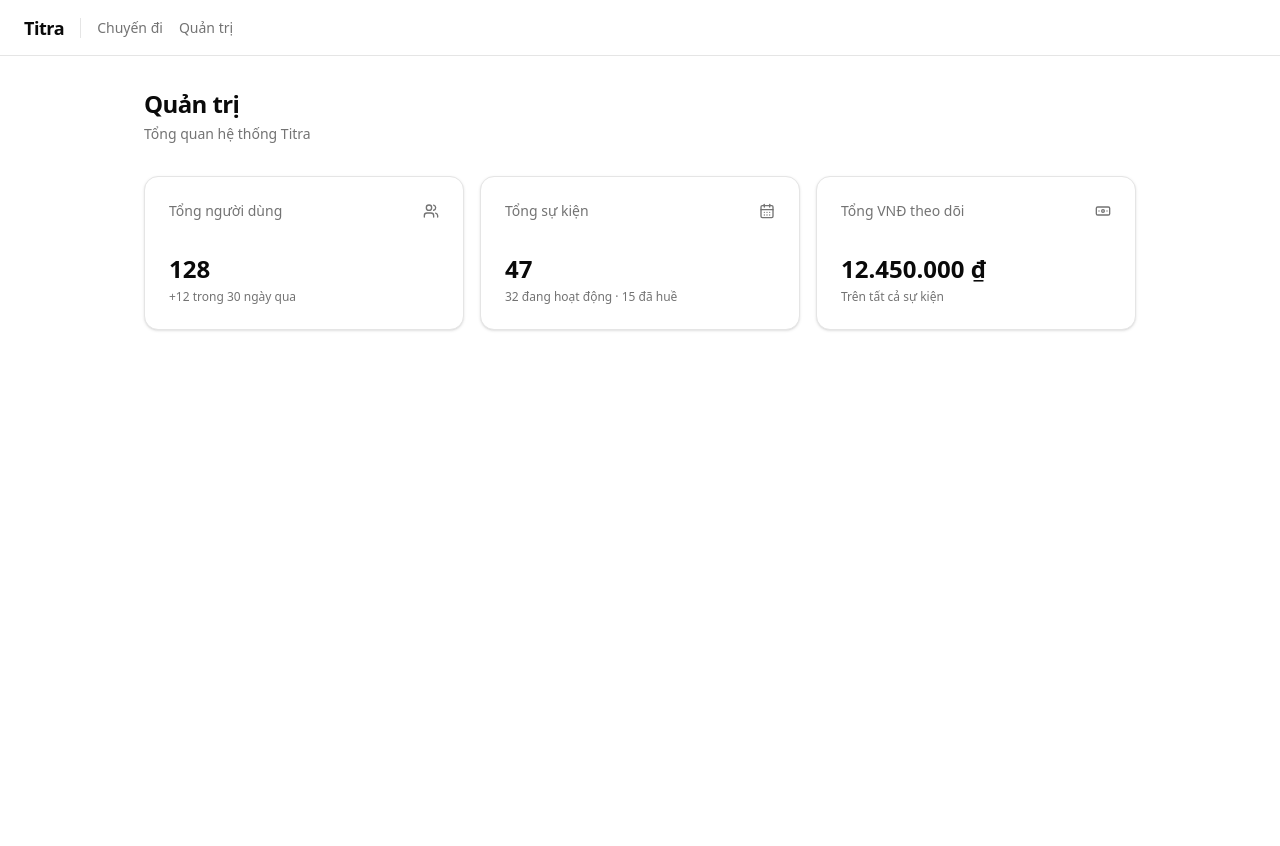
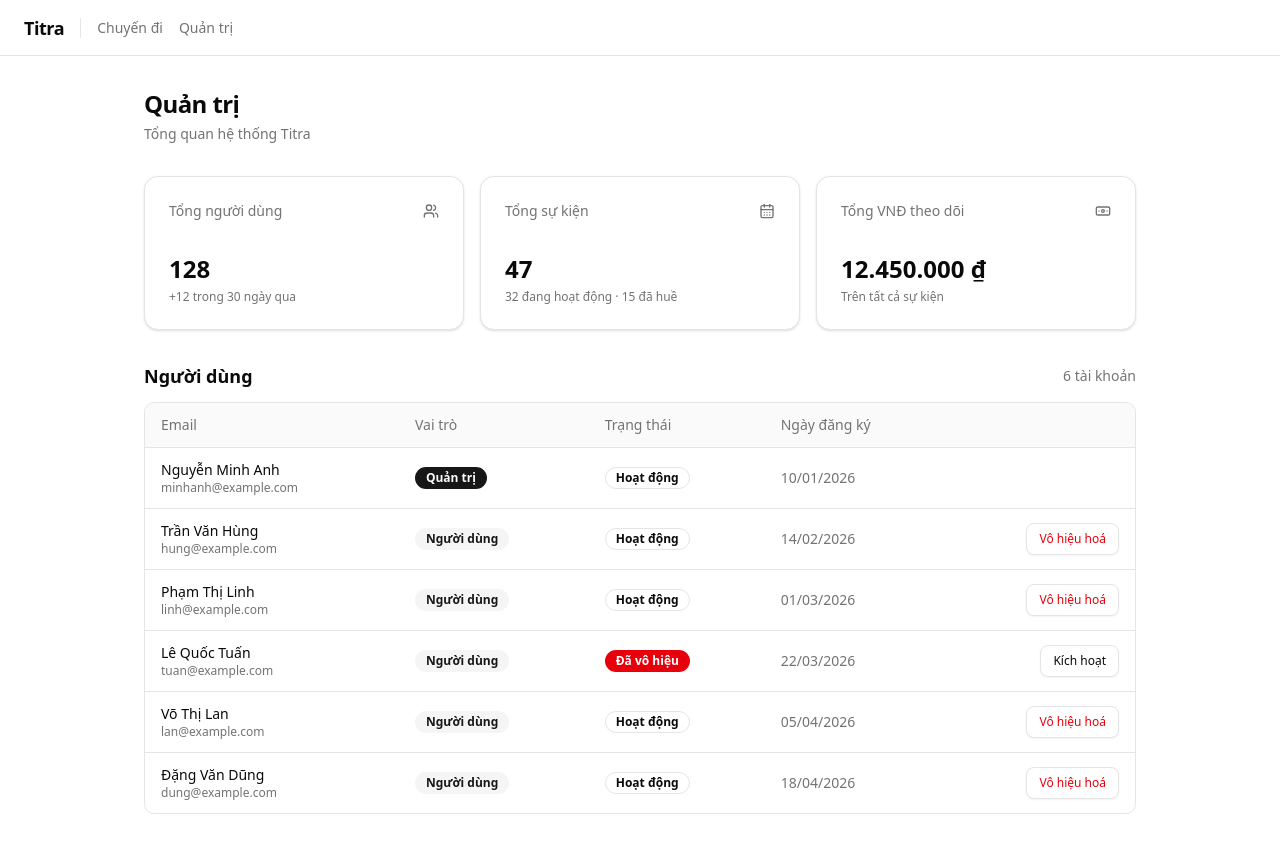
Before and after one commit to masonnguyen1243/titra, a Next.js app in the folder apps/web/: page /admin in a window 1280 px wide. Before the commit the page ends 800 px from the top, so only its background shows below. Built offline with nearby package versions, Linux system fonts and the light colour scheme.

Commit message:
feat(Admin Dashboard): user table

```diff
--- a/apps/web/app/(app)/admin/page.tsx
+++ b/apps/web/app/(app)/admin/page.tsx
@@ -1,5 +1,22 @@
+'use client';
+
+import { useState } from 'react';
 import { Users, CalendarDays, Banknote } from 'lucide-react';
 import { Card, CardContent, CardHeader, CardTitle } from '@/components/ui/card';
+import { Badge } from '@/components/ui/badge';
+import { Button } from '@/components/ui/button';
+
+type UserRole = 'ADMIN' | 'USER';
+type UserStatus = 'ACTIVE' | 'INACTIVE';
+
+interface AdminUser {
+  id: string;
+  email: string;
+  name: string;
+  role: UserRole;
+  status: UserStatus;
+  registeredAt: string;
+}
 
 interface StatCard {
   title: string;
@@ -29,7 +46,31 @@ const STATS: StatCard[] = [
   },
 ];
 
+const MOCK_USERS: AdminUser[] = [
+  { id: 'u1', name: 'Nguyễn Minh Anh', email: 'minhanh@example.com', role: 'ADMIN', status: 'ACTIVE', registeredAt: '2026-01-10' },
+  { id: 'u2', name: 'Trần Văn Hùng', email: 'hung@example.com', role: 'USER', status: 'ACTIVE', registeredAt: '2026-02-14' },
+  { id: 'u3', name: 'Phạm Thị Linh', email: 'linh@example.com', role: 'USER', status: 'ACTIVE', registeredAt: '2026-03-01' },
+  { id: 'u4', name: 'Lê Quốc Tuấn', email: 'tuan@example.com', role: 'USER', status: 'INACTIVE', registeredAt: '2026-03-22' },
+  { id: 'u5', name: 'Võ Thị Lan', email: 'lan@example.com', role: 'USER', status: 'ACTIVE', registeredAt: '2026-04-05' },
+  { id: 'u6', name: 'Đặng Văn Dũng', email: 'dung@example.com', role: 'USER', status: 'ACTIVE', registeredAt: '2026-04-18' },
+];
+
+function formatDate(iso: string) {
+  const [y, m, d] = iso.split('-');
+  return `${d}/${m}/${y}`;
+}
+
 export default function AdminPage() {
+  const [users, setUsers] = useState<AdminUser[]>(MOCK_USERS);
+
+  function toggleStatus(id: string) {
+    setUsers((prev) =>
+      prev.map((u) =>
+        u.id === id ? { ...u, status: u.status === 'ACTIVE' ? 'INACTIVE' : 'ACTIVE' } : u,
+      ),
+    );
+  }
+
   return (
     <div className="space-y-8">
       <div>
@@ -56,6 +97,68 @@ export default function AdminPage() {
           );
         })}
       </div>
+
+      <div className="space-y-3">
+        <div className="flex items-center justify-between">
+          <h2 className="text-lg font-semibold">Người dùng</h2>
+          <span className="text-sm text-muted-foreground">{users.length} tài khoản</span>
+        </div>
+
+        <div className="rounded-lg border overflow-hidden">
+          <table className="w-full text-sm">
+            <thead>
+              <tr className="border-b bg-muted/50">
+                <th className="text-left px-4 py-3 font-medium text-muted-foreground">Email</th>
+                <th className="text-left px-4 py-3 font-medium text-muted-foreground">Vai trò</th>
+                <th className="text-left px-4 py-3 font-medium text-muted-foreground">Trạng thái</th>
+                <th className="text-left px-4 py-3 font-medium text-muted-foreground">Ngày đăng ký</th>
+                <th className="px-4 py-3" />
+              </tr>
+            </thead>
+            <tbody className="divide-y">
+              {users.map((user) => (
+                <tr key={user.id} className="hover:bg-muted/30 transition-colors">
+                  <td className="px-4 py-3">
+                    <div>
+                      <p className="font-medium">{user.name}</p>
+                      <p className="text-xs text-muted-foreground">{user.email}</p>
+                    </div>
+                  </td>
+                  <td className="px-4 py-3">
+                    <Badge variant={user.role === 'ADMIN' ? 'default' : 'secondary'}>
+                      {user.role === 'ADMIN' ? 'Quản trị' : 'Người dùng'}
+                    </Badge>
+                  </td>
+                  <td className="px-4 py-3">
+                    <Badge variant={user.status === 'ACTIVE' ? 'outline' : 'destructive'}>
+                      {user.status === 'ACTIVE' ? 'Hoạt động' : 'Đã vô hiệu'}
+                    </Badge>
+                  </td>
+                  <td className="px-4 py-3 tabular-nums text-muted-foreground">
+                    {formatDate(user.registeredAt)}
+                  </td>
+                  <td className="px-4 py-3 text-right">
+                    {user.role !== 'ADMIN' && (
+                      <Button
+                        variant="outline"
+                        size="sm"
+                        onClick={() => toggleStatus(user.id)}
+                        className={
+                          user.status === 'ACTIVE'
+                            ? 'text-destructive hover:text-destructive hover:bg-destructive/10'
+                            : ''
+                        }
+                      >
+                        {user.status === 'ACTIVE' ? 'Vô hiệu hoá' : 'Kích hoạt'}
+                      </Button>
+                    )}
+                  </td>
+                </tr>
+              ))}
+            </tbody>
+          </table>
+        </div>
+      </div>
     </div>
   );
 }
```
Also changed, not shown: 2 other files (tests, documents, lock files or other folders).
